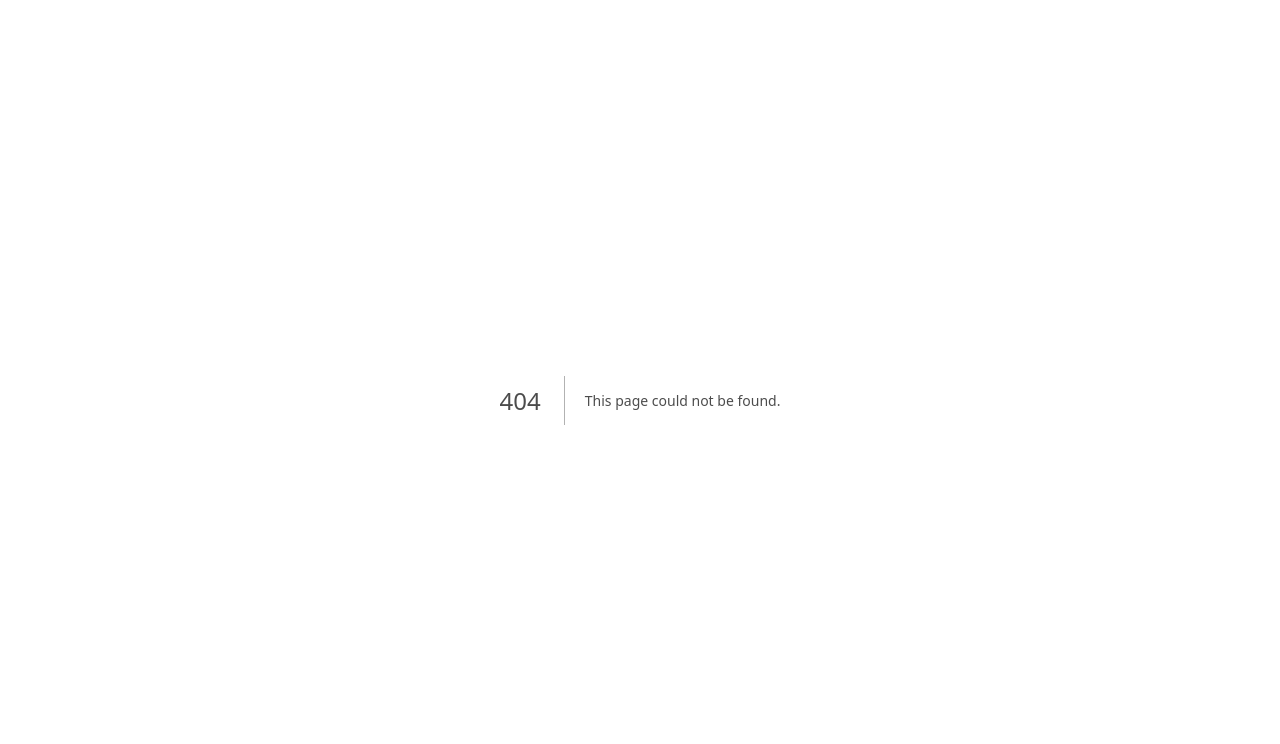
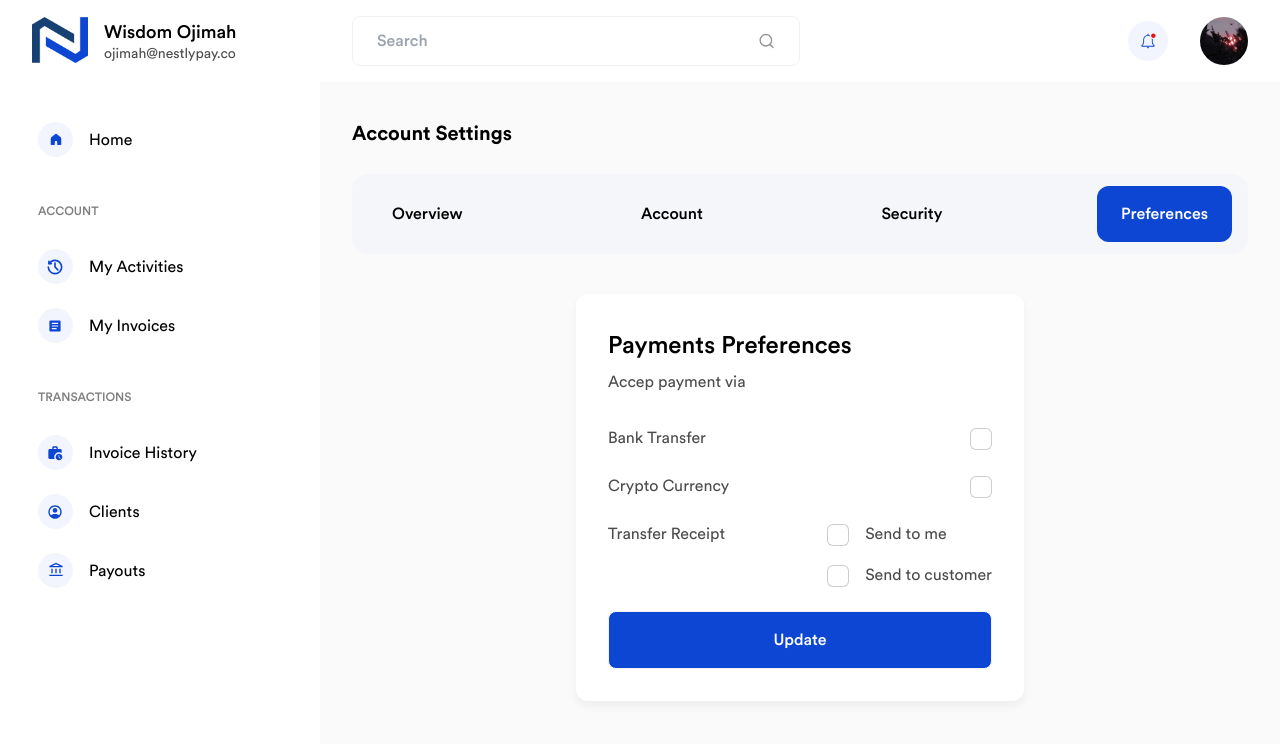
Before and after one commit to detachedsoul/nestlypay, a Next.js app: page /user/settings/preferences in a window 1280 px wide. Before the commit this address had no page. Shown: the top 744 px of the page. Built offline with nearby package versions, Linux system fonts and the light colour scheme.

Commit message:
style: designed remaining user account settings pages

```diff
--- a/app/globals.css
+++ b/app/globals.css
@@ -13,6 +13,10 @@
 
     .input-select {
         @apply form-select input cursor-pointer
+    }
+
+    .input-checkbox {
+        @apply form-checkbox cursor-pointer rounded-md border-[1.2px] border-black/20 p-2.5 focus:outline-none focus:ring-1 focus:border-brand-blue/20 focus:ring-brand-blue/20 focus:ring-offset-2 hover:ring-1 hover:border-brand-blue/20 hover:ring-brand-blue/20 focus-within:ring-1 focus-within:border-brand-blue/20 focus-within:ring-brand-blue/20 focus-within:ring-offset-2 ring-offset-2
     }
 
     .submit-btn {
--- /dev/null
+++ b/app/user/settings/account/page.tsx
@@ -0,0 +1,15 @@
+import ProfileAccountSettings from "@/components/User/ProfileAccountSettings";
+import { Metadata } from "next";
+
+export const metadata: Metadata = {
+    title: "NestlyPay | User Account Settings",
+    description: "Edit your account setting"
+};
+
+const Account = (): JSX.Element => {
+    return (
+        <ProfileAccountSettings />
+    );
+};
+
+export default Account;
--- a/app/user/settings/page.tsx
+++ b/app/user/settings/page.tsx
@@ -2,8 +2,8 @@ import ProfileSettings from "@/components/User/ProfileSettings";
 import { Metadata } from "next";
 
 export const metadata: Metadata = {
-    title: "NestlyPay | User Account Settings",
-    description: "Edit your account setting"
+    title: "NestlyPay | User Profile Settings",
+    description: "Edit your profile setting"
 };
 
 const Settings = (): JSX.Element => {
--- /dev/null
+++ b/app/user/settings/preferences/page.tsx
@@ -0,0 +1,15 @@
+import ProfilePreferences from "@/components/User/ProfilePreferences";
+import { Metadata } from "next";
+
+export const metadata: Metadata = {
+    title: "NestlyPay | User Account Preferences",
+    description: "Edit your account account preferences"
+};
+
+const Preferences = (): JSX.Element => {
+    return (
+        <ProfilePreferences />
+    );
+};
+
+export default Preferences;
--- /dev/null
+++ b/app/user/settings/security/page.tsx
@@ -0,0 +1,15 @@
+import ProfileSecuritySettings from "@/components/User/ProfileSecuritySettings";
+import { Metadata } from "next";
+
+export const metadata: Metadata = {
+    title: "NestlyPay | User Security Settings",
+    description: "Edit your account security setting"
+};
+
+const Security = (): JSX.Element => {
+    return (
+        <ProfileSecuritySettings />
+    );
+};
+
+export default Security;
--- /dev/null
+++ b/components/User/ProfileAccountSettings.tsx
@@ -0,0 +1,33 @@
+const ProfileAccountSettings = (): JSX.Element => {
+    return (
+        <form className="lg:w-1/2 lg:mx-auto settings-card">
+            <h2 className="text-black/100 font-medium text-2xl/10">
+                Banking Info
+            </h2>
+
+            <p className="mt-1">
+                The name on your bank account should be the same as the one you filled in to ensure easy validation.
+            </p>
+
+            <div className="space-y-4 mt-8">
+                <label className="block" htmlFor="bankName">
+                    <input className="input" type="text" placeholder="Bank Name" name="bankName" />
+                </label>
+
+                <label className="block" htmlFor="accountNumber">
+                    <input className="input" type="text" placeholder="Account Number" name="accountNumber" />
+                </label>
+
+                <label className="block" htmlFor="accountName">
+                    <input className="input" type="text" placeholder="Account Name" name="accountName" />
+                </label>
+
+                <button className="submit-btn" type="submit">
+                    Update
+                </button>
+            </div>
+        </form>
+    );
+};
+
+export default ProfileAccountSettings;
--- /dev/null
+++ b/components/User/ProfilePreferences.tsx
@@ -0,0 +1,69 @@
+const ProfilePreferences = (): JSX.Element => {
+    return (
+        <form className="lg:w-1/2 lg:mx-auto settings-card">
+            <h2 className="text-black/100 font-medium text-2xl/10">
+                Payments Preferences
+            </h2>
+
+            <p className="mt-1">
+                Accep payment via
+            </p>
+
+            <div className="space-y-6 mt-8">
+                <div className="flex items-center justify-between gap-4">
+                    <p>
+                        Bank Transfer
+                    </p>
+
+                    <label className="cursor-pointer" htmlFor="bankTransfer" aria-label="Enable bank transfer">
+                        <input className="input-checkbox" type="checkbox" name="bankTransfer" />
+                    </label>
+                </div>
+
+                <div className="flex items-center justify-between gap-4">
+                    <p>
+                        Crypto Currency
+                    </p>
+
+                    <label className="cursor-pointer" htmlFor="bankTransfer" aria-label="Enable bank transfer">
+                        <input className="input-checkbox" type="checkbox" name="bankTransfer" />
+                    </label>
+                </div>
+
+                <div className="flex items-start justify-between gap-4">
+                    <p>
+                        Transfer Receipt
+                    </p>
+
+                    <div className="space-y-4">
+                        <div className="flex items-center gap-4">
+                            <label className="cursor-pointer" htmlFor="sendToMe" aria-label="Send receipt to me">
+                                <input className="input-checkbox" type="checkbox" name="sendToMe" />
+                            </label>
+
+                            <p>
+                                Send to me
+                            </p>
+                        </div>
+
+                        <div className="flex items-center gap-4">
+                            <label className="cursor-pointer" htmlFor="sendToCustomer" aria-label="Send receipt to customer">
+                                <input className="input-checkbox" type="checkbox" name="sendToCustomer" />
+                            </label>
+
+                            <p>
+                                Send to customer
+                            </p>
+                        </div>
+                    </div>
+                </div>
+
+                <button className="submit-btn" type="submit">
+                    Update
+                </button>
+            </div>
+        </form>
+    );
+};
+
+export default ProfilePreferences;
--- /dev/null
+++ b/components/User/ProfileSecuritySettings.tsx
@@ -0,0 +1,33 @@
+const ProfileSecuritySettings = (): JSX.Element => {
+    return (
+        <form className="lg:w-1/2 lg:mx-auto settings-card">
+            <h2 className="text-black/100 font-medium text-2xl/10">
+                Security Setup
+            </h2>
+
+            <p className="mt-1">
+                Avoid using easily guessable password, and make sure it is easy to remember.
+            </p>
+
+            <div className="space-y-4 mt-8">
+                <label className="block" htmlFor="oldPassword">
+                    <input className="input" type="password" placeholder="Old Password" name="oldPassword" />
+                </label>
+
+                <label className="block" htmlFor="newPassword">
+                    <input className="input" type="text" placeholder="New Password" name="newPassword" />
+                </label>
+
+                <label className="block" htmlFor="confirmPassword">
+                    <input className="input" type="text" placeholder="Confirm Password" name="confirmPassword" />
+                </label>
+
+                <button className="submit-btn" type="submit">
+                    Update
+                </button>
+            </div>
+        </form>
+    );
+};
+
+export default ProfileSecuritySettings;
--- a/components/User/ProfileSettings.tsx
+++ b/components/User/ProfileSettings.tsx
@@ -1,7 +1,7 @@
 const ProfileSettings = (): JSX.Element => {
     return (
         <form className="lg:w-1/2 lg:mx-auto settings-card">
-            <h2 className="text-black/100 font-medium text-lg/10">
+            <h2 className="text-black/100 font-medium text-2xl/10">
                 Contact Information
             </h2>
 
--- a/components/User/SettingsLayoutHeader.tsx
+++ b/components/User/SettingsLayoutHeader.tsx
@@ -32,8 +32,8 @@ const SettingsLayoutHeader = (): JSX.Element => {
         },
         {
             id: useId(),
-            routeName: "Preference",
-            route: "/user/settings/preference"
+            routeName: "Preferences",
+            route: "/user/settings/preferences"
         },
     ];
 
```
